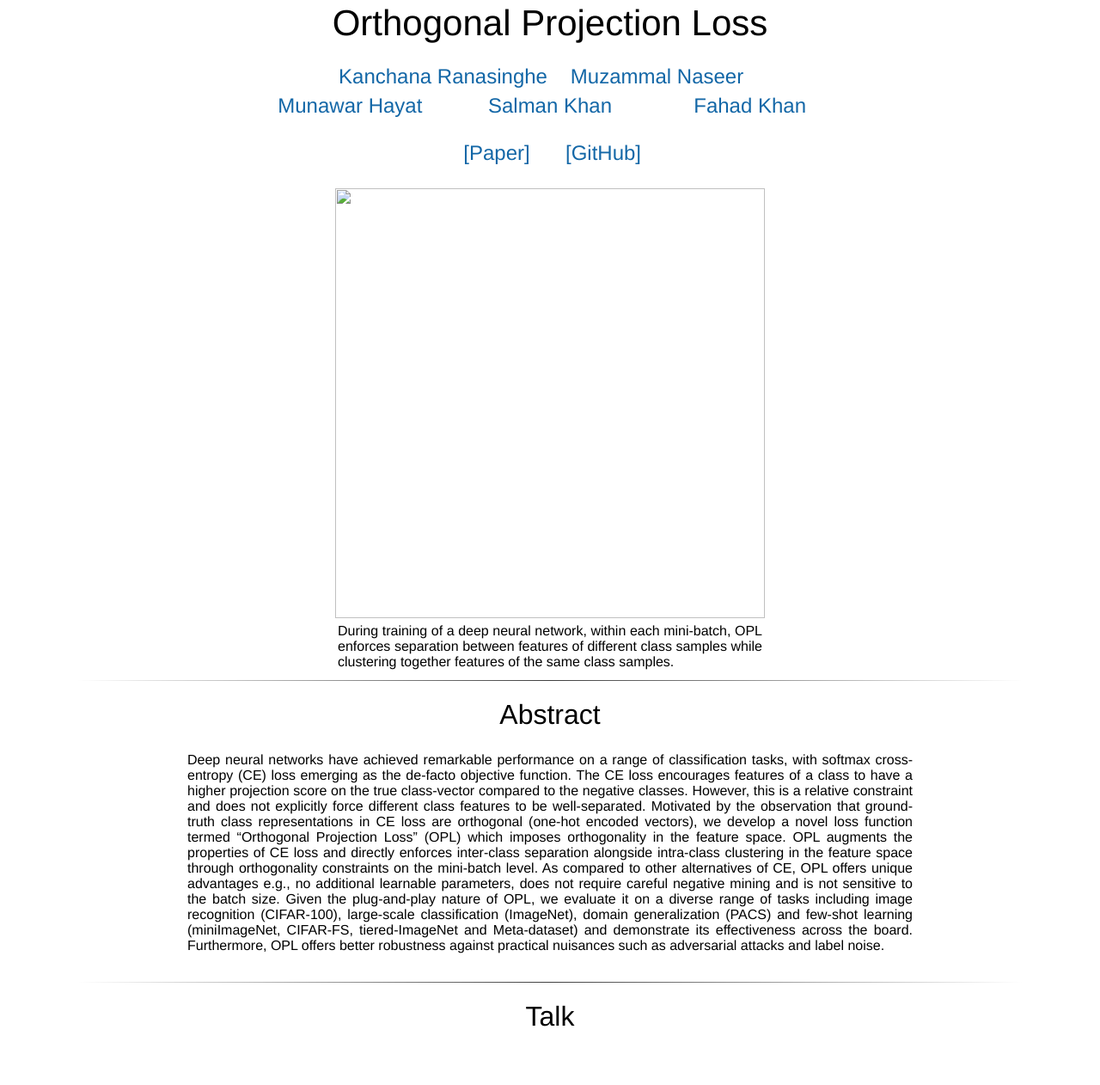
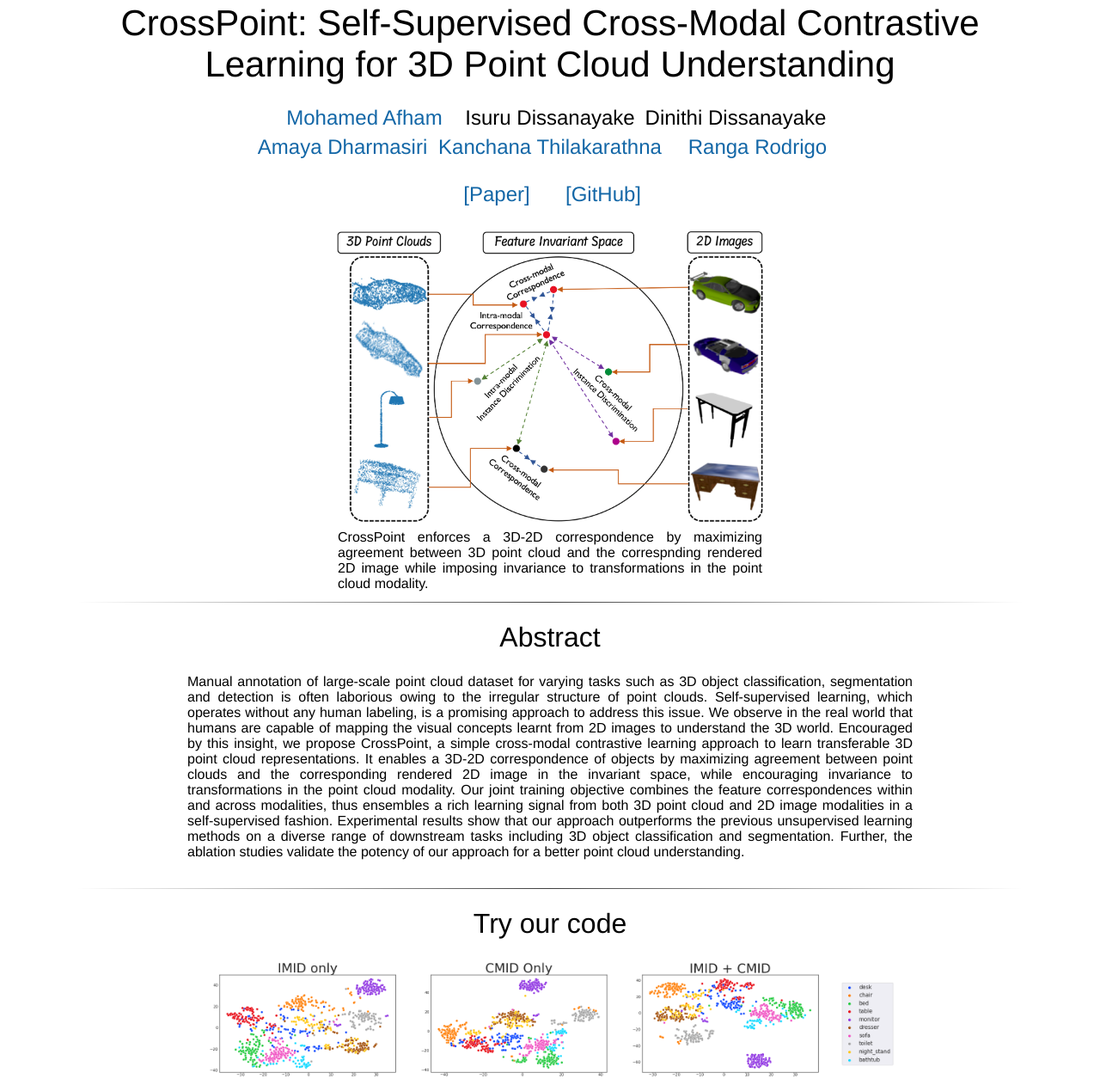
Before and after one commit to MohamedAfham/CrossPoint, a plain HTML site: page index.html in a window 1280 px wide. Shown: the part 26-1288 px from the top of the page at 86% size. Drawn offline with Linux system fonts and the light colour scheme; grey boxes are pictures that could not be loaded; a script that the page names is missing.

Commit message:
Created page

```diff
--- a/index.html
+++ b/index.html
@@ -118,7 +118,7 @@
 
 <html>
 <head>
-	<title>OPL</title>
+	<title>CrossPoint</title>
 	<meta property="og:image" content="Path to my teaser.png"/>
 	<meta property="og:title" content="Orthogonal Projection Loss" />
 	<meta property="og:description" content="Paper description." />
@@ -138,38 +138,43 @@
 <body>
 	<br>
 	<div style="text-align: center;">
-		<span style="font-size:42px">Orthogonal Projection Loss</span>
+		<span style="font-size:42px">CrossPoint: Self-Supervised Cross-Modal Contrastive Learning for 3D Point Cloud Understanding</span>
 		<br> <br>
 		<table align=center width=800px>
-			<table align=center width=500px>
+			<table align=center width=650px>
 				<tr>
 					<td align=center width=200px>
 						<center>
-							<span style="font-size:24px"><a href="https://scholar.google.com/citations?user=K2WBZTwAAAAJ">Kanchana Ranasinghe</a></span>
+							<span style="font-size:24px"><a href="https://mohamedafham.github.io">Mohamed Afham</a></span>
 						</center>
 					</td>
 					<td align=center width=200px>
 						<center>
-							<span style="font-size:24px"><a href="https://scholar.google.ch/citations?user=tM9xKA8AAAAJ">Muzammal Naseer</a></span>
+							<span style="font-size:24px">Isuru Dissanayake</span>
+						</center>
+					</td>
+					<td align=center width=200px>
+						<center>
+							<span style="font-size:24px">Dinithi Dissanayake</span>
 						</center>
 					</td>
 				</tr>
 			</table>
 			<table align=center width=700px>
 				<tr>
-					<td align=center width=180px>
+					<td align=center width=200px>
 						<center>
-							<span style="font-size:24px"><a href="https://scholar.google.ch/citations?user=Mx8MbWYAAAAJ">Munawar Hayat</a></span>
+							<span style="font-size:24px"><a href="https://scholar.google.com/citations?user=a1MvT1AAAAAJ&hl=en&oi=ao">Amaya Dharmasiri</a></span>
 						</center>
 					</td>
-					<td align=center width=180px>
+					<td align=center width=250px>
 						<center>
-							<span style="font-size:24px"><a href="https://scholar.google.com/citations?user=M59O9lkAAAAJ">Salman Khan</a></span>
+							<span style="font-size:24px"><a href="https://www.sydney.edu.au/engineering/about/our-people/academic-staff/kanchana-thilakarathna.html">Kanchana Thilakarathna</a></span>
 						</center>
 					</td>
-					<td align=center width=180px>
+					<td align=center width=200px>
 						<center>
-							<span style="font-size:24px"><a href="https://scholar.google.ch/citations?user=zvaeYnUAAAAJ">Fahad Khan</a></span>
+							<span style="font-size:24px"><a href="https://ranga.staff.uom.lk">Ranga Rodrigo</a></span>
 						</center>
 					</td>
 				</tr>
@@ -179,12 +184,12 @@
 				<tr>
 					<td align=center width=120px>
 						<div style="text-align: center;">
-							<span style="font-size:24px"><a href='https://arxiv.org/abs/2103.14021'>[Paper]</a></span>
+							<span style="font-size:24px"><a href='https://arxiv.org/abs/2203.00680'>[Paper]</a></span>
 						</div>
 					</td>
 					<td align=center width=120px>
 						<div style="text-align: center;">
-							<span style="font-size:24px"><a href='https://github.com/kahnchana/opl'>[GitHub]</a></span><br>
+							<span style="font-size:24px"><a href='https://github.com/MohamedAfham/CrossPoint'>[GitHub]</a></span><br>
 						</div>
 					</td>
 				</tr>
@@ -199,7 +204,7 @@
 
 				<td width=260px>
 					<div style="text-align: center;">
-						<img class="round" style="width:500px" src="./resources/opl_intro.png"/>
+						<img class="round" style="width:500px" src="./resources/crosspoint_intro.png"/>
 					</div>
 				</td>
 			</tr>
@@ -208,8 +213,8 @@
 			<tr>
 				<td>
 					<div style="text-align: justify;">
-					During training of a deep neural network, within each mini-batch, OPL enforces separation between
-					features of different class samples while clustering together features of the same class samples.
+					CrossPoint enforces a 3D-2D correspondence by maximizing agreement between 3D point cloud and the correspnding rendered
+					2D image while imposing invariance to transformations in the point cloud modality.
 					</div>
 				</td>
 			</tr>
@@ -223,35 +228,33 @@
 		<tr>
 			<td>
 				<div style="text-align: justify;">
-				Deep neural networks have achieved remarkable performance on a range of classification tasks, with
-				softmax cross-entropy (CE) loss emerging as the de-facto objective function. The CE loss encourages
-				features of a class to have a higher projection score on the true class-vector compared to the
-				negative classes. However, this is a relative constraint and does not explicitly force different class
-				features to be well-separated. Motivated by the observation that ground-truth class representations in
-				CE loss are orthogonal (one-hot encoded vectors), we develop a novel loss function termed “Orthogonal
-				Projection Loss” (OPL) which imposes orthogonality in the feature space. OPL augments the properties
-				of CE loss and directly enforces inter-class separation alongside intra-class clustering in the feature
-				space through orthogonality constraints on the mini-batch level. As compared to other alternatives of
-				CE, OPL offers unique advantages e.g., no additional learnable parameters, does not require careful
-				negative mining and is not sensitive to the batch size. Given the plug-and-play nature of OPL, we
-				evaluate it on a diverse range of tasks including image recognition (CIFAR-100), large-scale
-				classification (ImageNet), domain generalization (PACS) and few-shot learning (miniImageNet, CIFAR-FS,
-				tiered-ImageNet and Meta-dataset) and demonstrate its effectiveness across the board. Furthermore, OPL
-				offers better robustness against practical nuisances such as adversarial attacks and label noise.
+					Manual annotation of large-scale point cloud dataset for varying tasks such as 3D object classification,
+					segmentation and detection is often laborious owing to the irregular structure of point clouds. Self-supervised
+					learning, which operates without any human labeling, is a promising approach to address this issue. We observe
+					in the real world that humans are capable of mapping the visual concepts learnt from 2D images to understand
+					the 3D world. Encouraged by this insight, we propose CrossPoint, a simple cross-modal contrastive learning approach
+					to learn transferable 3D point cloud representations. It enables a 3D-2D correspondence of objects by maximizing
+					agreement between point clouds and the corresponding rendered 2D image in the invariant space, while encouraging
+					invariance to transformations in the point cloud modality. Our joint training objective combines the feature
+					correspondences within and across modalities, thus ensembles a rich learning signal from both 3D point cloud and
+					2D image modalities in a self-supervised fashion. Experimental results show that our approach outperforms the previous
+					unsupervised learning methods on a diverse range of downstream tasks including 3D object classification and
+					segmentation. Further, the ablation studies validate the potency of our approach for a better point cloud
+					understanding.
 				</div>
 			</td>
 		</tr>
 	</table>
 	<br>
 
-	<hr>
-	<div style="text-align: center;"><h1>Talk</h1></div>
+	<!-- <hr> -->
+	<!-- <div style="text-align: center;"><h1>Talk</h1></div>
 	<p align="center">
 		<iframe width="660" height="395" src="https://www.youtube.com/embed/T4pGBvTvkyA" title="OPL" frameborder="0" allow="accelerometer; autoplay; clipboard-write; encrypted-media; gyroscope; picture-in-picture" allowfullscreen></iframe>
-<!--		<iframe width="660" height="395" src="https://www.youtube.com/embed/dQw4w9WgXcQ" frameborder="0" allow="autoplay; encrypted-media" allowfullscreen align="center"></iframe>-->
-	</p>
+		<iframe width="660" height="395" src="https://www.youtube.com/embed/dQw4w9WgXcQ" frameborder="0" allow="autoplay; encrypted-media" allowfullscreen align="center"></iframe> -->
+	<!-- </p> -->
 
-	<table align=center width=800px>
+	<!-- <table align=center width=800px>
 		<br>
 		<tr>
 			<div style="text-align: center;">
@@ -259,7 +262,7 @@
 				</span>
 			</div>
 		</tr>
-	</table>
+	</table> -->
 	<hr>
 
 	<div style="text-align: center;"><h1>Try our code</h1></div>
@@ -272,7 +275,7 @@
 			</td>
 		</tr>
 	</table>
-	<table align=center width=850px>
+	<!-- <table align=center width=850px>
 		<div style="text-align: center;">
 			<tr>
 				<td>
@@ -286,11 +289,11 @@
 				</td>
 			</tr>
 		</div>
-	</table>
+	</table> -->
 	<table align=center width=800px>
 		<br>
 		<tr><div style="text-align: center;">
-			<span style="font-size:28px">&nbsp;<a href='https://github.com/kahnchana/opl'>[GitHub]</a>
+			<span style="font-size:28px">&nbsp;<a href='https://github.com/MohamedAfham/CrossPoint'>[GitHub]</a>
 			</div>
 		</tr>
 		</span>
@@ -299,13 +302,13 @@
 
 	<hr>
 	<table align=center width=500px>
-		<center><h1>Paper and Supplementary Material</h1></center>
+		<center><h1>Paper</h1></center>
 		<tr>
-			<td><a href="https://arxiv.org/abs/2103.14021"><img class="layered-paper-big" style="height:175px" src="./resources/paper.png"/></a></td>
+			<td><a href="https://arxiv.org/abs/2203.00680"><img class="layered-paper-big" style="height:175px" src="./resources/paper.png"/></a></td>
 			<td><span style="font-size:14pt">
-				<b>Orthogonal Projection Loss</b><br>
-				In ICCV, 2021.<br>
-				(hosted on <a href="https://arxiv.org/abs/2103.14021">ArXiv</a>)<br>
+				<b>CrossPoint</b><br>
+				In CVPR, 2022.<br>
+				(hosted on <a href="https://arxiv.org/abs/2203.0068">ArXiv</a>)<br>
 				<!-- (<a href="./resources/camera-ready.pdf">camera ready</a>)<br> -->
 				<span style="font-size:4pt"><a href=""><br></a>
 				</span>
@@ -321,7 +324,7 @@
 			</center></td>
 		</tr>
 	</table>
-	<hr>
+	<!-- <hr>
 
 	<table align=center width=900px>
 		<tr>
@@ -431,7 +434,7 @@
 			<td class="tg-wp8o">acc@1</td>
 		</tr>
 		</tbody>
-	</table>
+	</table> -->
 
 <!--	<table align=center width=900px>-->
 <!--		<tr>-->
```
Also changed, not shown: resources/crosspoint_intro.png (added), resources/paper.png (added), 2 other files.
